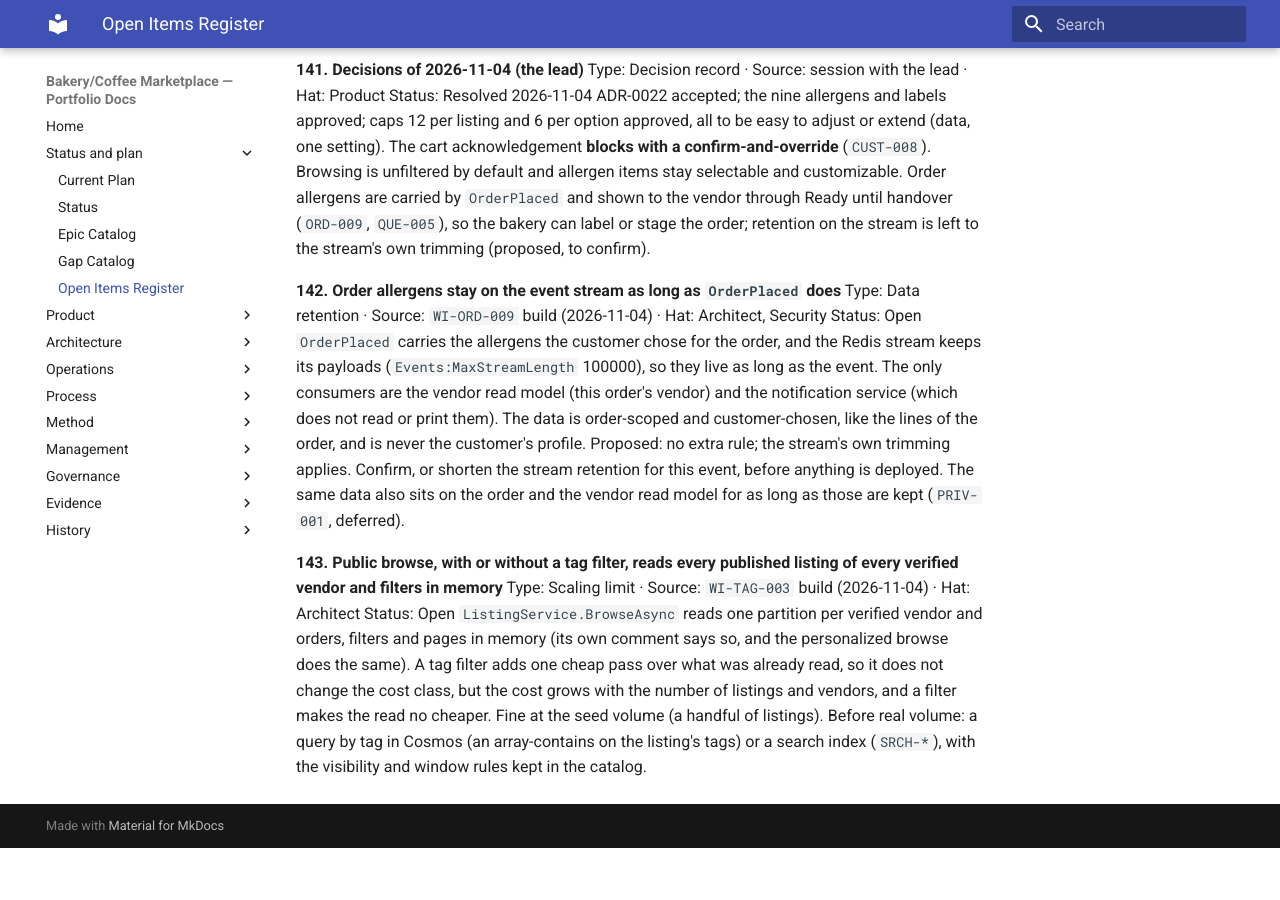
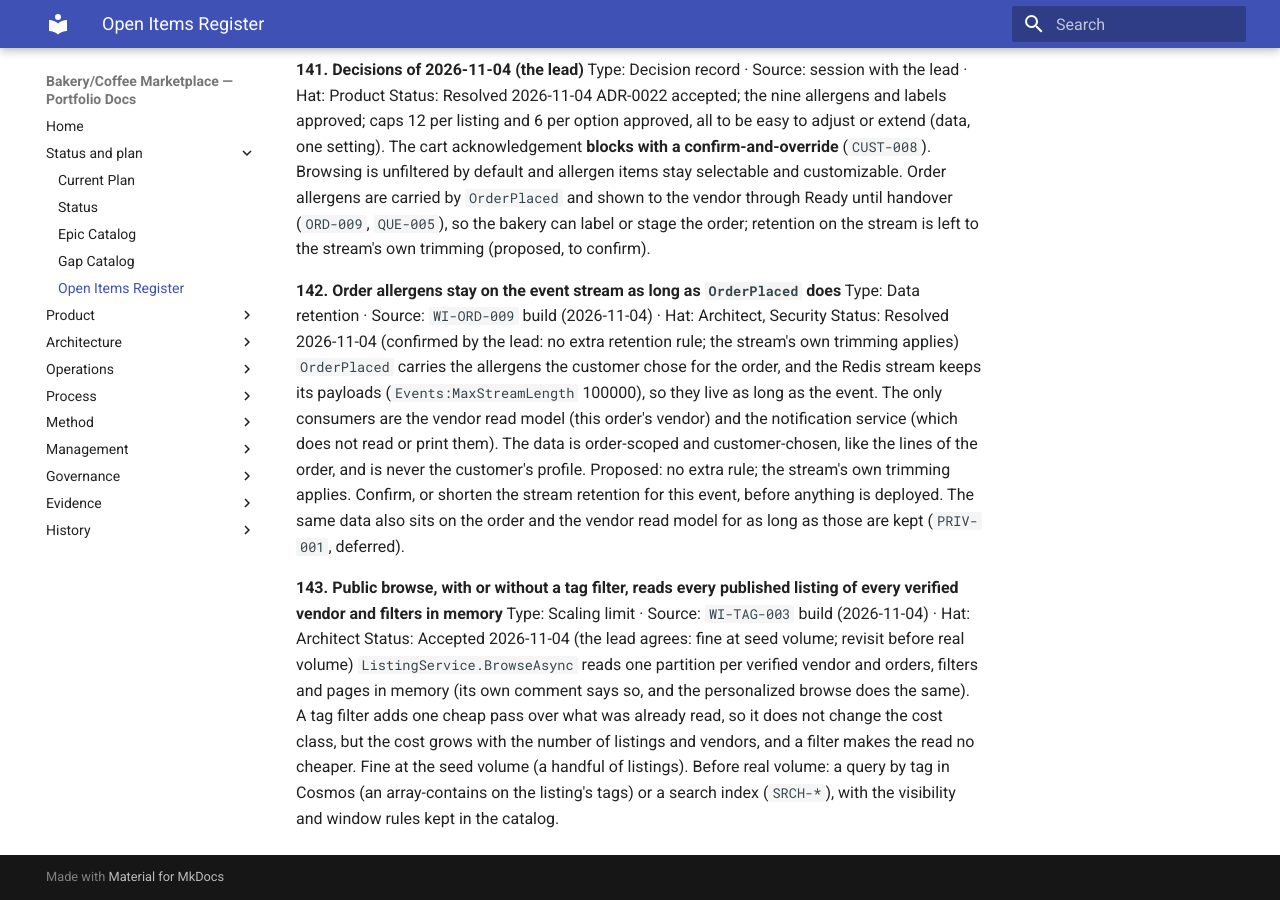
Before and after one commit to benjamin-hedrick/bakery-marketplace, an MkDocs documentation site: the page built from docs/governance/open-items-register.md, in a window 1280 px wide and 900 px high, scrolled down 46981 px. Built offline with MkDocs 1.6.1 and Material for MkDocs 9.7.7, drawn with Linux system fonts in a browser that asks for light colours; before the commit the page ends 47829 px from its top, so only the background shows below that.

Commit message:
Register 142 resolved and 143 accepted by the lead; whitespace fixes in two Auth test files (formatter flag, no behaviour change)
Co-Authored-By: Claude Sonnet 5.5 <noreply@anthropic.com>

```diff
--- a/docs/governance/open-items-register.md
+++ b/docs/governance/open-items-register.md
@@ -784,10 +784,10 @@ ADR-0022 accepted; the nine allergens and labels approved; caps 12 per listing a
 
 **142. Order allergens stay on the event stream as long as `OrderPlaced` does**
 Type: Data retention · Source: `WI-ORD-009` build (2026-11-04) · Hat: Architect, Security
-Status: Open
+Status: Resolved 2026-11-04 (confirmed by the lead: no extra retention rule; the stream's own trimming applies)
 `OrderPlaced` carries the allergens the customer chose for the order, and the Redis stream keeps its payloads (`Events:MaxStreamLength` 100000), so they live as long as the event. The only consumers are the vendor read model (this order's vendor) and the notification service (which does not read or print them). The data is order-scoped and customer-chosen, like the lines of the order, and is never the customer's profile. Proposed: no extra rule; the stream's own trimming applies. Confirm, or shorten the stream retention for this event, before anything is deployed. The same data also sits on the order and the vendor read model for as long as those are kept (`PRIV-001`, deferred).
 
 **143. Public browse, with or without a tag filter, reads every published listing of every verified vendor and filters in memory**
 Type: Scaling limit · Source: `WI-TAG-003` build (2026-11-04) · Hat: Architect
-Status: Open
+Status: Accepted 2026-11-04 (the lead agrees: fine at seed volume; revisit before real volume)
 `ListingService.BrowseAsync` reads one partition per verified vendor and orders, filters and pages in memory (its own comment says so, and the personalized browse does the same). A tag filter adds one cheap pass over what was already read, so it does not change the cost class, but the cost grows with the number of listings and vendors, and a filter makes the read no cheaper. Fine at the seed volume (a handful of listings). Before real volume: a query by tag in Cosmos (an array-contains on the listing's tags) or a search index (`SRCH-*`), with the visibility and window rules kept in the catalog.
```
Also changed, not shown: docs/product/backlog/STATUS.md (+3 -3 lines), 2 other files.
